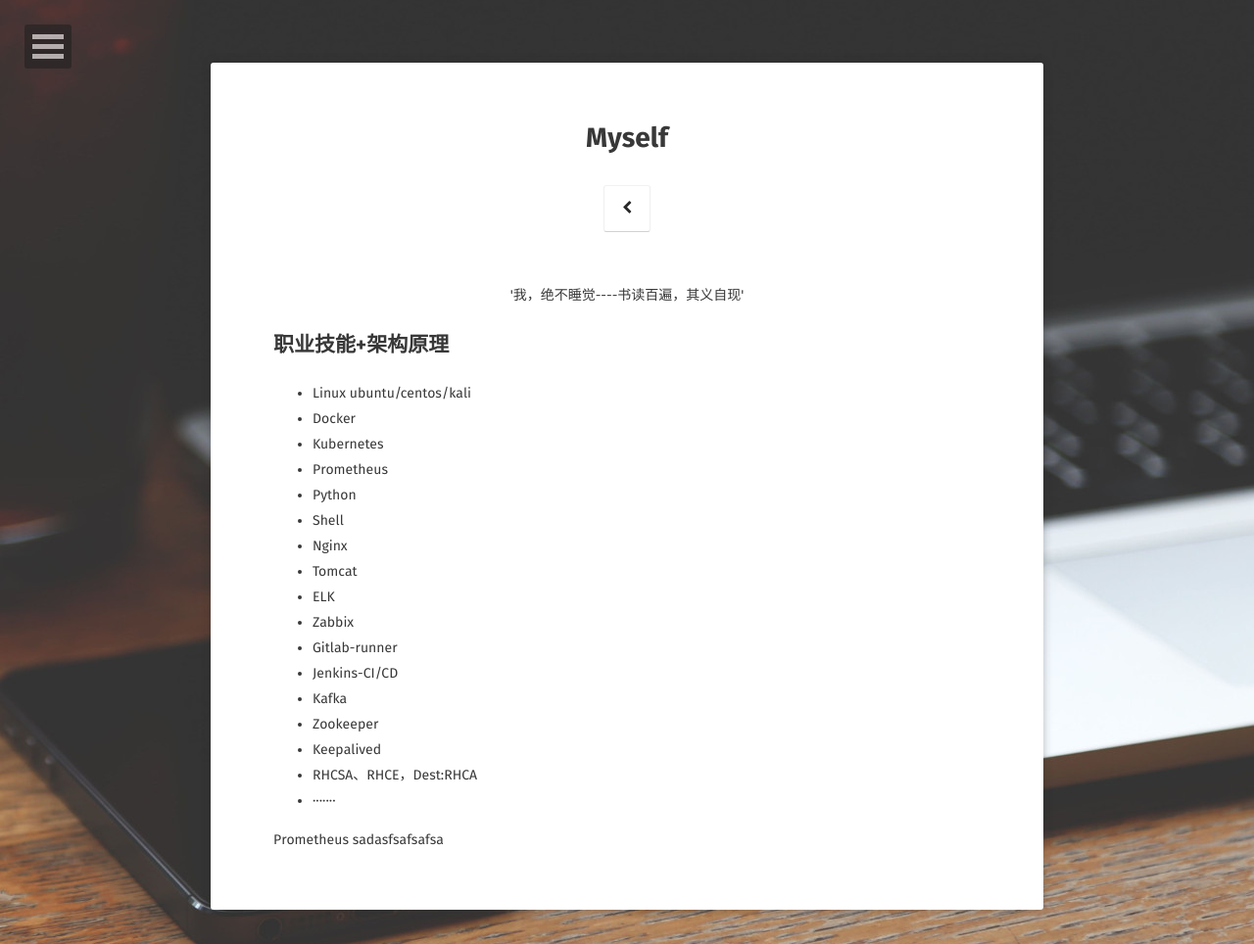
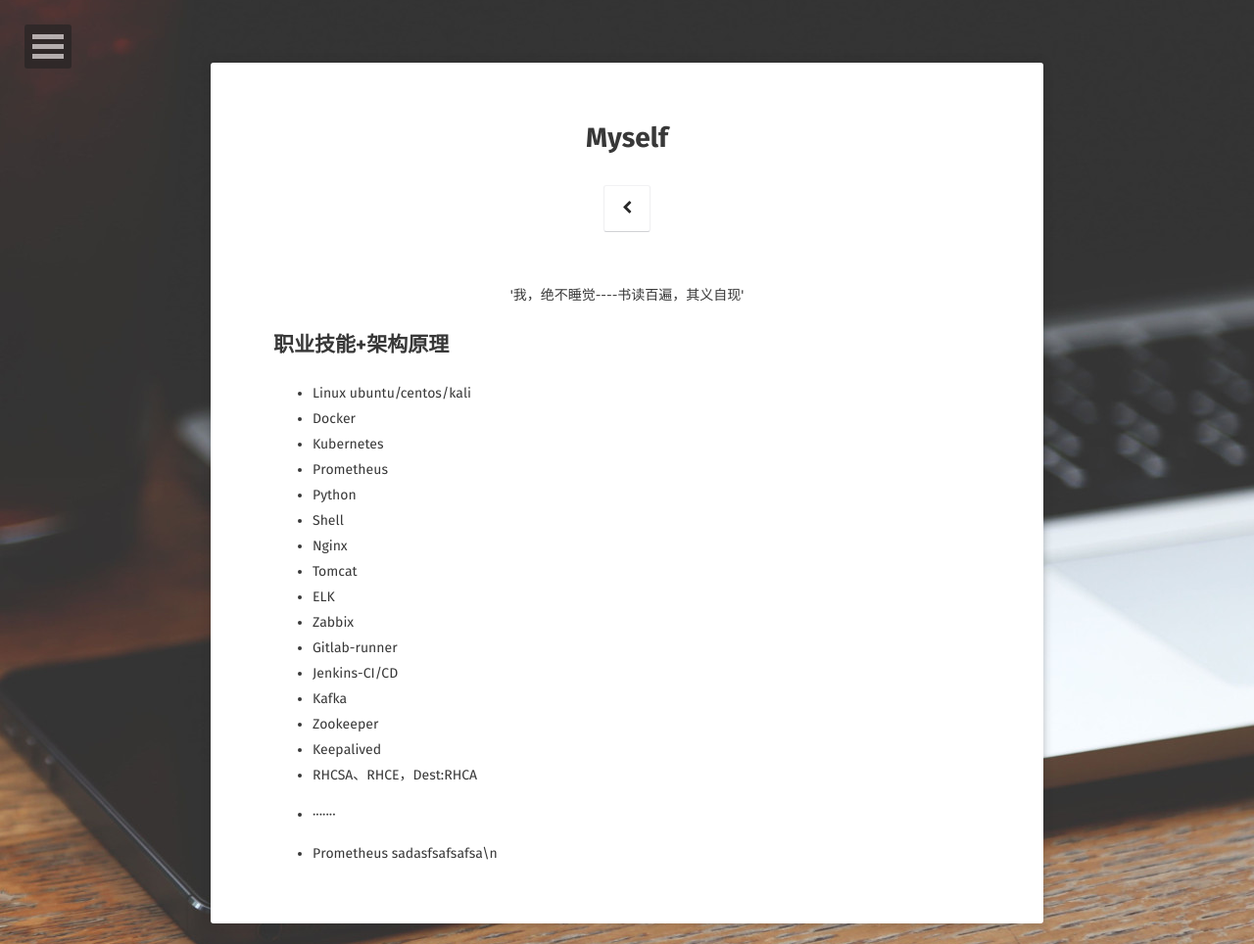
Before and after one commit to A17513081909/csz.github.io, a Jekyll site: the page built from about/index.md, in a window 1280 px wide. Shown: the whole page at 98% size. Built offline with Jekyll 4.4.1, drawn with Linux system fonts in a browser that asks for light colours; some web fonts are replaced; part of the change alters nothing that is shown.

```diff
--- a/about/index.md
+++ b/about/index.md
@@ -12,7 +12,7 @@ comments: false
 * Linux ubuntu/centos/kali
 * Docker
 * Kubernetes
-* <span >Prometheus</span>
+* <span href="#prometheus" >Prometheus</span>
 * Python
 * Shell
 * Nginx
@@ -28,8 +28,124 @@ comments: false
 * ·······
 
 
-Prometheus
-sadasfsafsafsa
+
+
+
+
+
+
+
+
+
+
+
+
+
+
+
+
+
+
+
+
+
+
+
+
+
+
+
+
+
+
+
+
+
+
+
+
+
+
+
+
+
+
+
+
+
+
+
+
+
+
+
+
+
+
+
+
+
+
+
+
+
+
+
+
+
+
+
+
+
+
+
+
+
+
+
+
+
+
+
+
+
+
+
+
+
+
+
+
+
+
+
+
+
+
+
+
+
+
+
+
+
+
+
+
+
+
+
+
+
+
+
+
+
+
+* <span id="prometheus">Prometheus</span>
+sadasfsafsafsa\n
+
+
 
 
 
```
